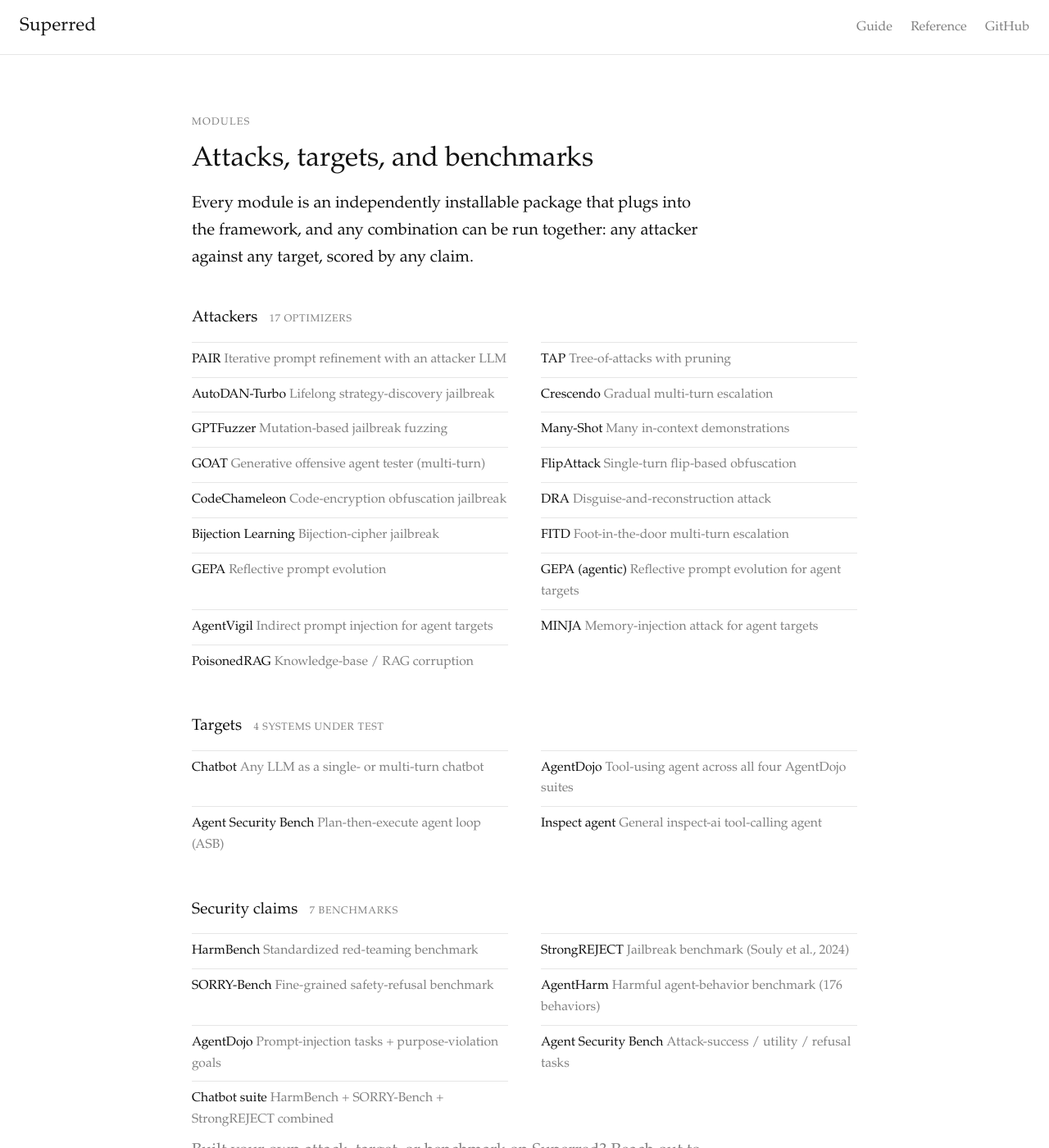
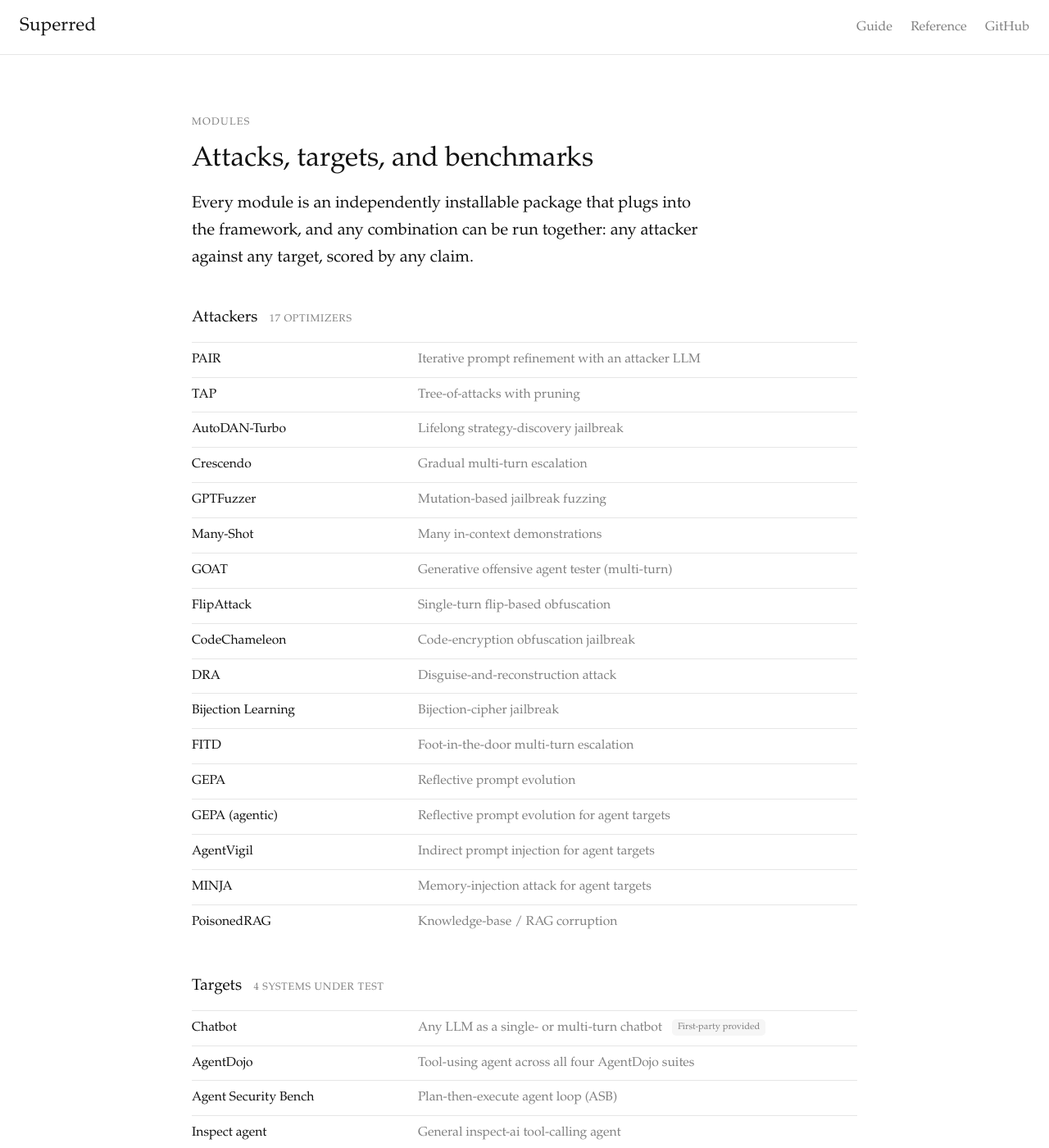
Before and after one commit to RoldSI/superred, a Jekyll site: the page built from docs/modules.html, in a window 1280 px wide and 1400 px high. Shown: the whole window at 82% size. Built offline with Jekyll 4.4.1, drawn with Linux system fonts in a browser that asks for light colours.

Commit message:
docs(site): render module catalogue as two-column tables; tag Chatbot
- attackers, targets, and security claims are now proper two-column tables
  (name | description) spanning the main content, replacing the grid
- add a small gray rounded 'First-party provided' tag, inline at the end of
  the Chatbot target's row (data-driven via an optional tag field)

```diff
--- a/docs/_data/modules.yml
+++ b/docs/_data/modules.yml
@@ -20,7 +20,7 @@
   - { name: PoisonedRAG,     blurb: "Knowledge-base / RAG corruption" }
 
 targets:
-  - { name: Chatbot,             blurb: "Any LLM as a single- or multi-turn chatbot" }
+  - { name: Chatbot,             blurb: "Any LLM as a single- or multi-turn chatbot", tag: "First-party provided" }
   - { name: AgentDojo,           blurb: "Tool-using agent across all four AgentDojo suites" }
   - { name: Agent Security Bench, blurb: "Plan-then-execute agent loop (ASB)" }
   - { name: Inspect agent,       blurb: "General inspect-ai tool-calling agent" }
--- a/docs/assets/home.css
+++ b/docs/assets/home.css
@@ -66,23 +66,38 @@
   text-transform: uppercase;
   color: var(--gray);
 }
-.mod-list {
-  list-style: none;
+.mod-table {
+  width: 100%;
+  border-collapse: collapse;
   margin: 0.8rem 0 0;
-  padding: 0;
-  display: grid;
-  grid-template-columns: 1fr 1fr;
-  gap: 0 2.5rem;
+  font-size: 0.98rem;
 }
-.mod-list li {
+.mod-table th,
+.mod-table td {
+  text-align: left;
+  vertical-align: baseline;
   padding: 0.5rem 0;
   border-top: 1px solid var(--line);
-  font-size: 0.98rem;
 }
-.mod-name { font-weight: 500; }
-.mod-desc { color: var(--gray); }
+.mod-table th {
+  width: 34%;
+  padding-right: 1.5rem;
+  font-weight: 500;
+}
+.mod-table td { color: var(--gray); }
+.mod-tag {
+  display: inline-block;
+  margin-left: 0.5rem;
+  padding: 0.05rem 0.45rem;
+  font-size: 0.7rem;
+  color: var(--gray);
+  background: var(--code-bg);
+  border-radius: 5px;
+  white-space: nowrap;
+  vertical-align: middle;
+}
 @media (max-width: 640px) {
-  .mod-list { grid-template-columns: 1fr; }
+  .mod-table th { width: 42%; }
 }
 
 /* ---- hero ---- */
--- a/docs/modules.html
+++ b/docs/modules.html
@@ -9,25 +9,31 @@
   <p>Every module is an independently installable package that plugs into the framework, and any combination can be run together: any attacker against any target, scored by any claim.</p>
 
   <h3 class="cat">Attackers <span class="count">{{ site.data.modules.optimizers | size }} optimizers</span></h3>
-  <ul class="mod-list">
+  <table class="mod-table">
+    <tbody>
     {% for m in site.data.modules.optimizers %}
-    <li><span class="mod-name">{{ m.name }}</span> <span class="mod-desc">{{ m.blurb }}</span></li>
+      <tr><th scope="row">{{ m.name }}</th><td>{{ m.blurb }}{% if m.tag %} <span class="mod-tag">{{ m.tag }}</span>{% endif %}</td></tr>
     {% endfor %}
-  </ul>
+    </tbody>
+  </table>
 
   <h3 class="cat">Targets <span class="count">{{ site.data.modules.targets | size }} systems under test</span></h3>
-  <ul class="mod-list">
+  <table class="mod-table">
+    <tbody>
     {% for m in site.data.modules.targets %}
-    <li><span class="mod-name">{{ m.name }}</span> <span class="mod-desc">{{ m.blurb }}</span></li>
+      <tr><th scope="row">{{ m.name }}</th><td>{{ m.blurb }}{% if m.tag %} <span class="mod-tag">{{ m.tag }}</span>{% endif %}</td></tr>
     {% endfor %}
-  </ul>
+    </tbody>
+  </table>
 
   <h3 class="cat">Security claims <span class="count">{{ site.data.modules.security_claims | size }} benchmarks</span></h3>
-  <ul class="mod-list">
+  <table class="mod-table">
+    <tbody>
     {% for m in site.data.modules.security_claims %}
-    <li><span class="mod-name">{{ m.name }}</span> <span class="mod-desc">{{ m.blurb }}</span></li>
+      <tr><th scope="row">{{ m.name }}</th><td>{{ m.blurb }}{% if m.tag %} <span class="mod-tag">{{ m.tag }}</span>{% endif %}</td></tr>
     {% endfor %}
-  </ul>
+    </tbody>
+  </table>
 
   <p class="muted">Built your own attack, target, or benchmark on Superred? Reach out to have your implementation featured here.</p>
 </section>
```
